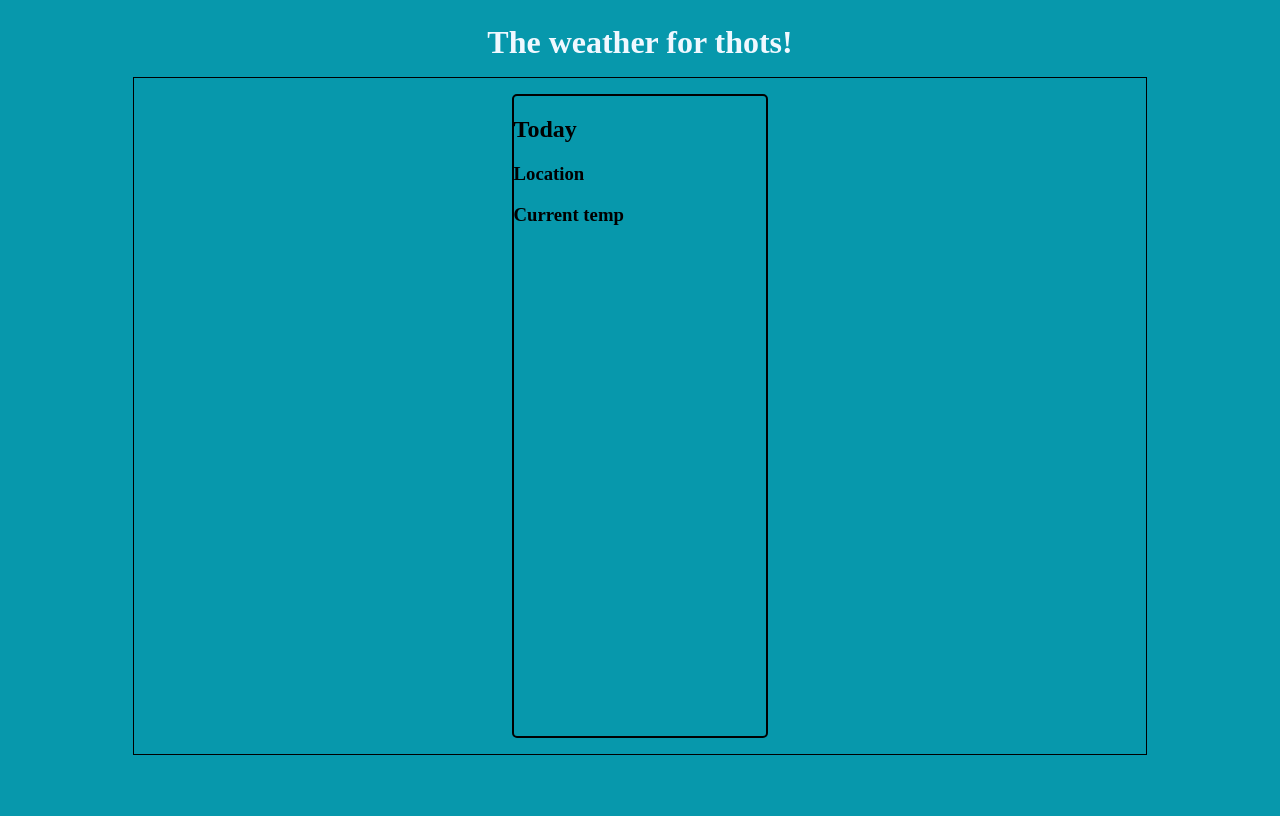
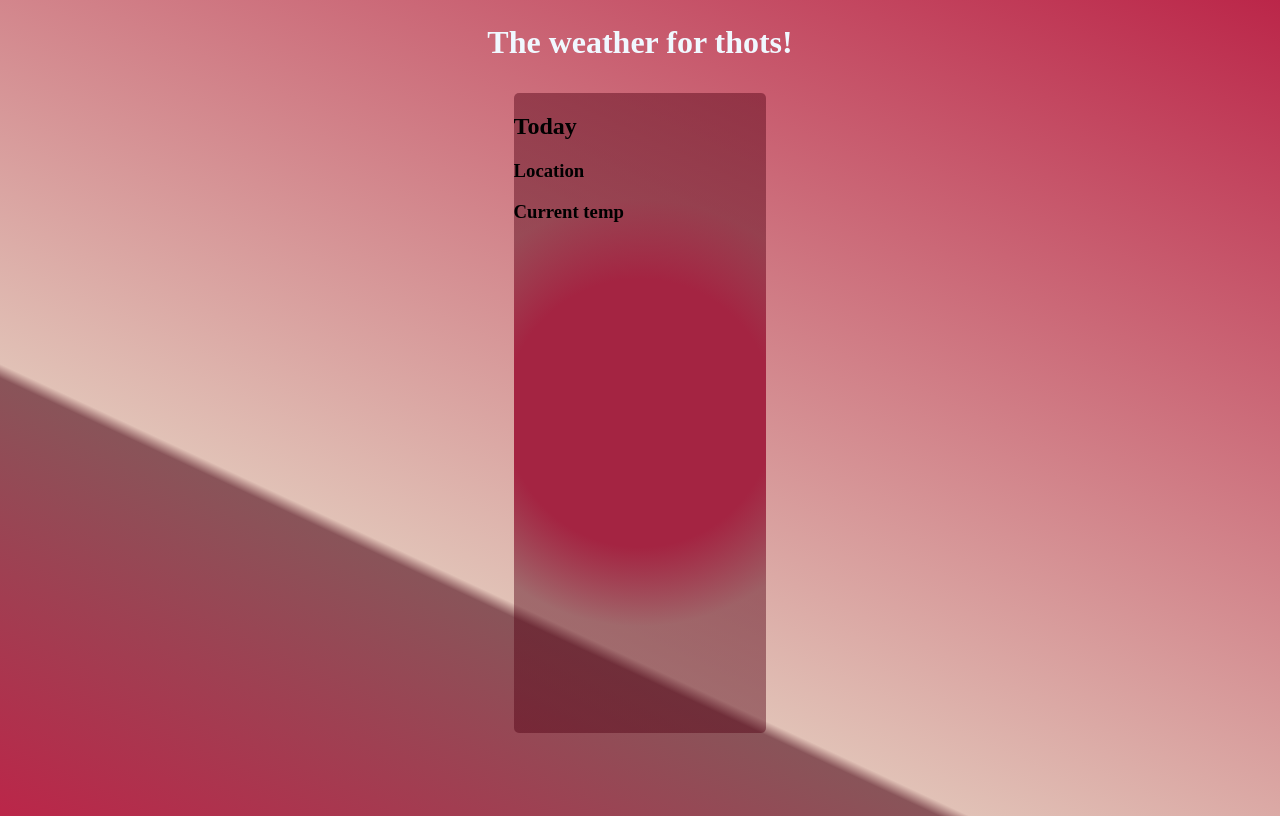
Before and after one commit to Garrett-CM/weatherApp, a plain HTML site: page index.html in a window 1280 px wide. Drawn offline with Linux system fonts and the light colour scheme; no server answers.

Commit message:
shaders on both cards

```diff
--- a/styles.css
+++ b/styles.css
@@ -1,5 +1,15 @@
 body {
-  background-color: #0798ac;
+  background: rgb(187, 38, 73);
+  background: linear-gradient(
+    25deg,
+    rgba(187, 38, 73, 1) 0%,
+    rgba(137, 84, 89, 1) 31%,
+    rgba(225, 193, 182, 1) 32%,
+    rgba(203, 104, 119, 1) 71%,
+    rgba(187, 38, 73, 1) 100%
+  );
+  height: 100vh;
+  overflow-y: hidden;
 }
 
 h1 {
@@ -15,13 +25,18 @@ h1 {
   width: 80%;
   display: flex;
   justify-content: center;
-  border: 1px solid black;
 }
 
 .weather-card {
-  border: 2px solid black;
   border-radius: 5px;
   width: 25%;
   height: 80vh;
   margin: 1rem;
+  background: rgb(164, 36, 66);
+  background: radial-gradient(
+    circle,
+    rgba(164, 36, 66, 1) 39%,
+    rgba(81, 0, 19, 0.44861694677871145) 62%
+  );
+  overflow: hidden;
 }
```
